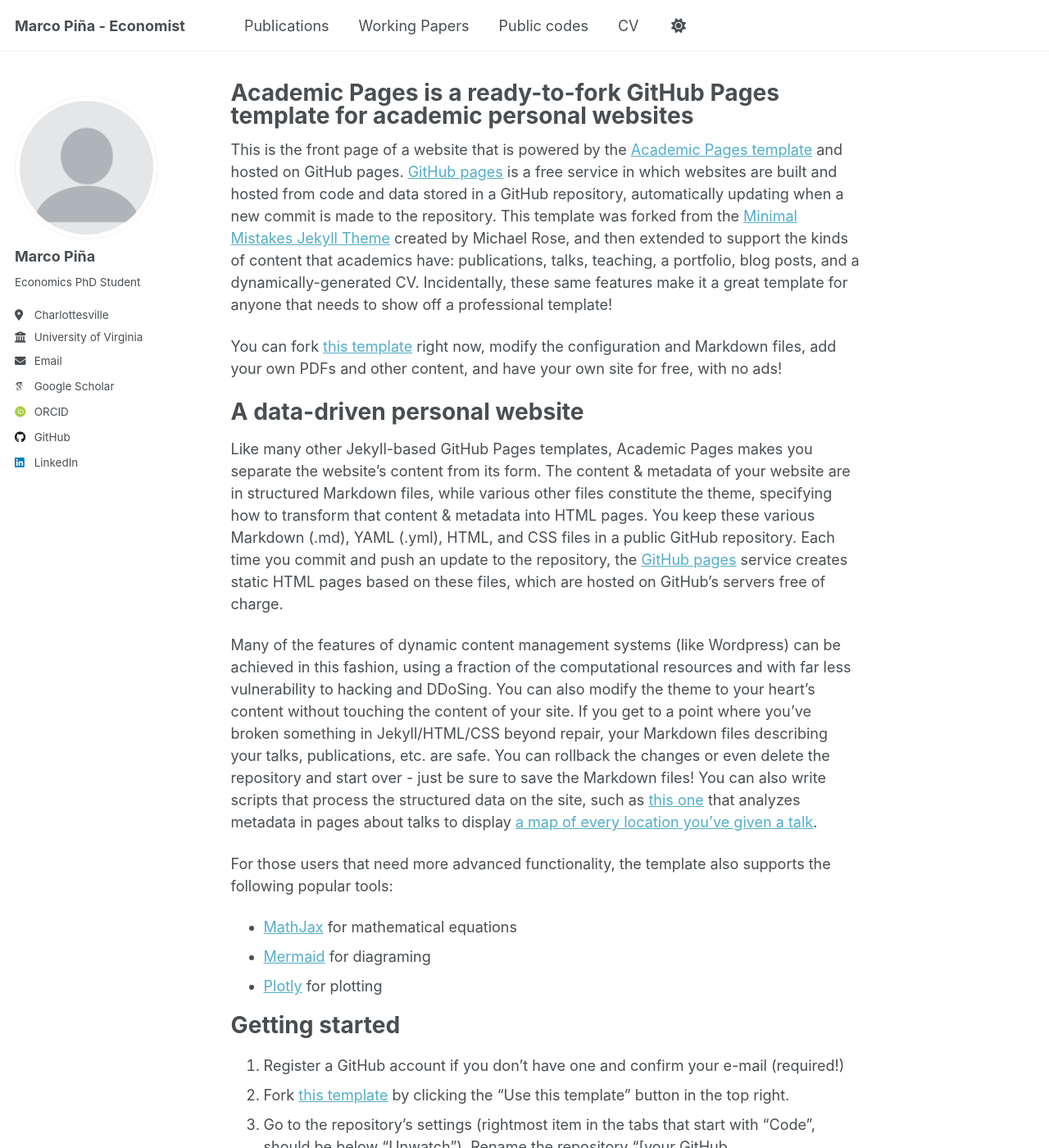
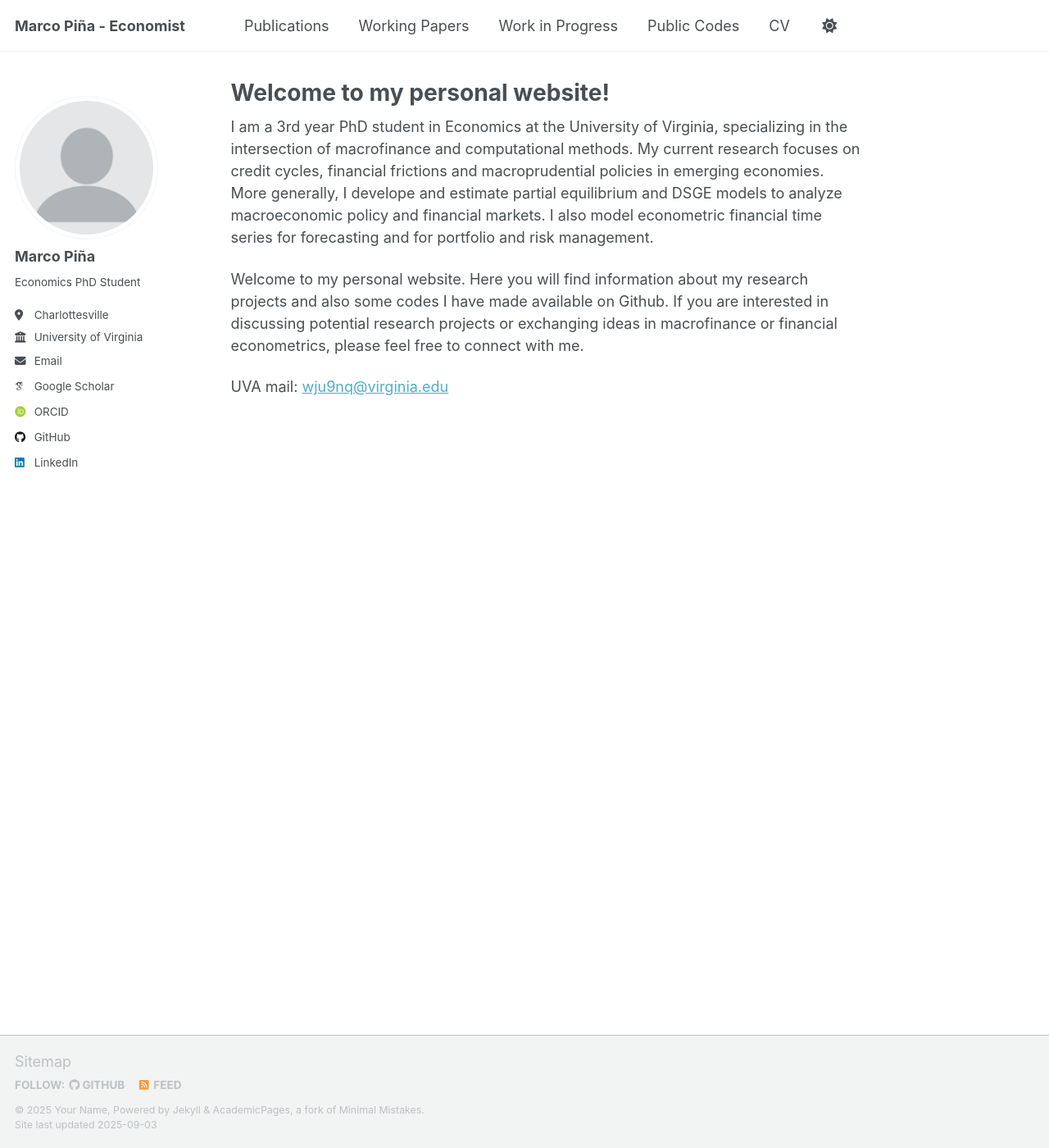
Before and after one commit to marco-pina/marco-pina.github.io, a Jekyll site: the page built from _pages/about.md, in a window 1280 px wide and 1400 px high. Shown: the whole window at 82% size. Built offline with Jekyll 4.4.1, drawn with Linux system fonts in a browser that asks for light colours; some web fonts are replaced; a script that is not in the unit is left out; some of the changed text lies outside the part shown.

Commit message:
more changes

```diff
--- a/_data/navigation.yml
+++ b/_data/navigation.yml
@@ -14,17 +14,21 @@ main:
   - title: "Working Papers"
     url: /wp/
 
+  - title: "Work in Progress"
+    url: /wip/
+
+  - title: "Public Codes" #Blog Posts
+    url: /codes/  #url: /year-archive/
+
+  - title: "CV"
+    url: /cv/
+
   # - title: "Teaching"
   #   url: /teaching/
 
   # - title: "Portfolio"
   #   url: /portfolio/
 
-  - title: "Public codes" #Blog Posts
-    url: /year-archive/
-
-  - title: "CV"
-    url: /cv/
 
   # - title: "CV"
   #   url: /cv-json/
--- a/_pages/about.md
+++ b/_pages/about.md
@@ -1,17 +1,19 @@
 ---
 permalink: /
-title: "Academic Pages is a ready-to-fork GitHub Pages template for academic personal websites"
+title: "Welcome to my personal website!"
 author_profile: true
 redirect_from:
   - /about/
   - /about.html
 ---
 
-This is the front page of a website that is powered by the [Academic Pages template](https://github.com/academicpages/academicpages.github.io) and hosted on GitHub pages. [GitHub pages](https://pages.github.com) is a free service in which websites are built and hosted from code and data stored in a GitHub repository, automatically updating when a new commit is made to the repository. This template was forked from the [Minimal Mistakes Jekyll Theme](https://mmistakes.github.io/minimal-mistakes/) created by Michael Rose, and then extended to support the kinds of content that academics have: publications, talks, teaching, a portfolio, blog posts, and a dynamically-generated CV. Incidentally, these same features make it a great template for anyone that needs to show off a professional template!
+I am a 3rd year PhD student in Economics at the University of Virginia, specializing in the intersection of macrofinance and computational methods. My current research focuses on credit cycles, financial frictions and macroprudential policies in emerging economies. More generally, I develope and estimate partial equilibrium and DSGE models to analyze macroeconomic policy and financial markets. I also model econometric financial time series for forecasting and for portfolio and risk management.
 
- You can fork [this template](https://github.com/academicpages/academicpages.github.io) right now, modify the configuration and Markdown files, add your own PDFs and other content, and have your own site for free, with no ads!
+Welcome to my personal website. Here you will find information about my research projects and also some codes I have made available on Github. If you are interested in discussing potential research projects or exchanging ideas in macrofinance or financial econometrics, please feel free to connect with me.
 
-A data-driven personal website
+UVA mail: [wju9nq@virginia.edu](wju9nq@virginia.edu)
+
+<!--A data-driven personal website
 ======
 Like many other Jekyll-based GitHub Pages templates, Academic Pages makes you separate the website's content from its form. The content & metadata of your website are in structured Markdown files, while various other files constitute the theme, specifying how to transform that content & metadata into HTML pages. You keep these various Markdown (.md), YAML (.yml), HTML, and CSS files in a public GitHub repository. Each time you commit and push an update to the repository, the [GitHub pages](https://pages.github.com/) service creates static HTML pages based on these files, which are hosted on GitHub's servers free of charge.
 
@@ -53,4 +55,4 @@ Example: editing a Markdown file for a talk
 
 For more info
 ------
-More info about configuring Academic Pages can be found in [the guide](https://academicpages.github.io/markdown/), the [growing wiki](https://github.com/academicpages/academicpages.github.io/wiki), and you can always [ask a question on GitHub](https://github.com/academicpages/academicpages.github.io/discussions). The [guides for the Minimal Mistakes theme](https://mmistakes.github.io/minimal-mistakes/docs/configuration/) (which this theme was forked from) might also be helpful.
+More info about configuring Academic Pages can be found in [the guide](https://academicpages.github.io/markdown/), the [growing wiki](https://github.com/academicpages/academicpages.github.io/wiki), and you can always [ask a question on GitHub](https://github.com/academicpages/academicpages.github.io/discussions). The [guides for the Minimal Mistakes theme](https://mmistakes.github.io/minimal-mistakes/docs/configuration/) (which this theme was forked from) might also be helpful. -->
```
Also changed, not shown: _pages/404.md (+1 -1 lines), _pages/codes.html (added, +12 -0 lines), _pages/wip.html (added, +12 -0 lines), _pages/wp.html (added, +12 -0 lines).
